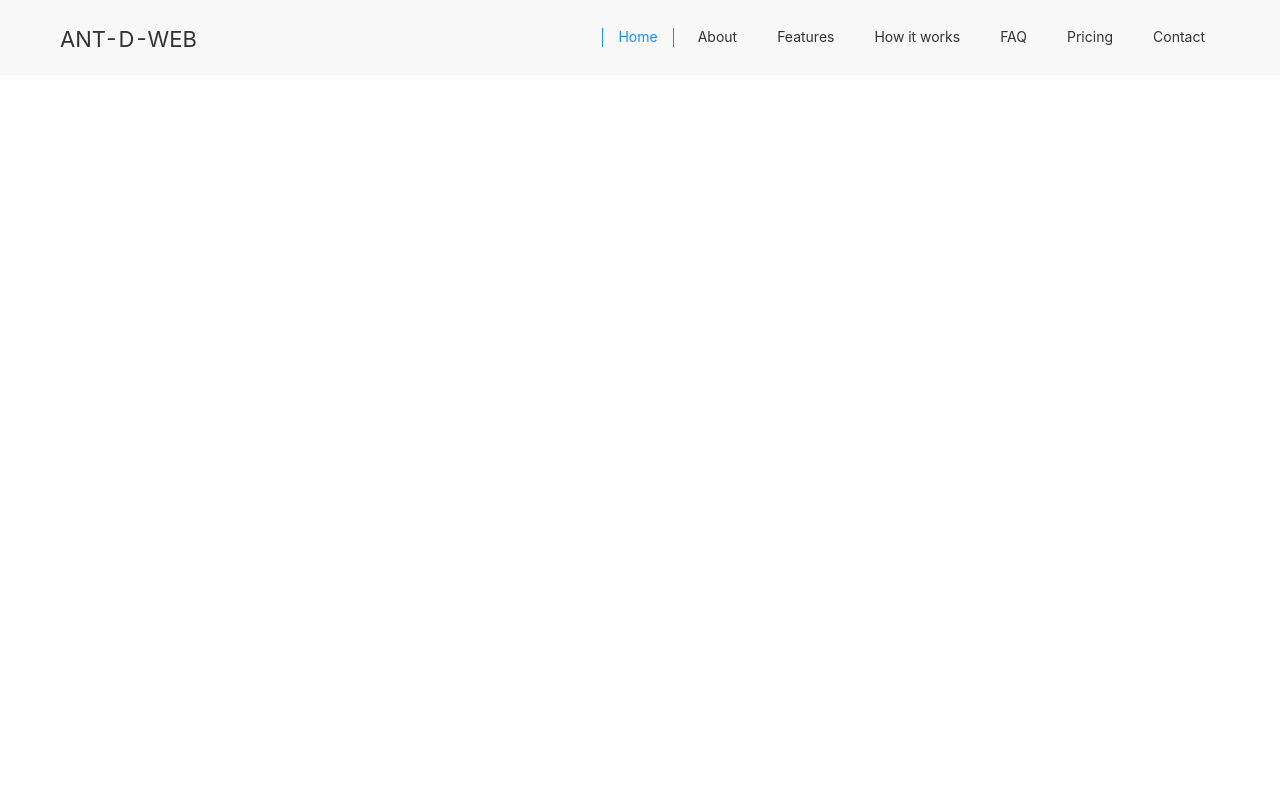
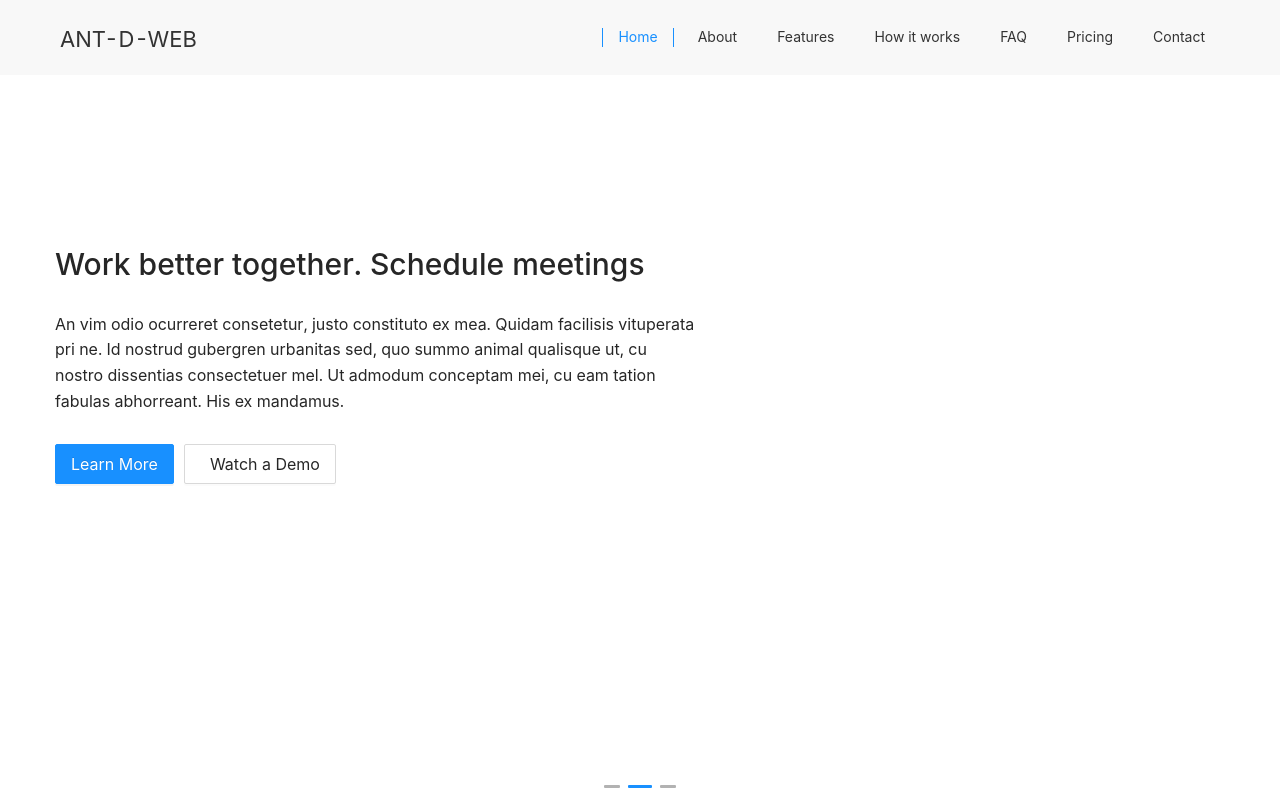
Before and after one commit to Rxavio/web-ant-design-react, a React (Create React App) app in the folder web-antd-react/: page / in a window 1280 px wide. Built offline with nearby package versions, Linux system fonts and the light colour scheme.

Commit message:
add about component

```diff
--- a/web-antd-react/src/App.js
+++ b/web-antd-react/src/App.js
@@ -2,8 +2,9 @@
 import './App.css';
 import 'antd/dist/antd.css';
 import AppHeader from './components/common/header';
+import AppHome from './views/home';
 import {  Layout } from 'antd';
-const { Header } = Layout;
+const { Header, Content } = Layout;
 
 function App() {
   return (
@@ -13,6 +14,11 @@
       <AppHeader/>
       </Header>
 
+      <Content>
+      <AppHome/>
+      </Content>
+
+
     </Layout>
   );
 }
--- /dev/null
+++ b/web-antd-react/src/components/home/hero.js
@@ -0,0 +1,47 @@
+import React from 'react';
+import { Button } from 'antd';
+
+import { Carousel } from 'antd';
+
+const items = [
+  {
+    key: '1',
+    title: 'Web and mobile payment built for developers',
+    content: 'An vim odio ocurreret consetetur, justo constituto ex mea. Quidam facilisis vituperata pri ne. Id nostrud gubergren urbanitas sed, quo summo animal qualisque ut, cu nostro dissentias consectetuer mel. Ut admodum conceptam mei, cu eam tation fabulas abhorreant. His ex mandamus.',
+  },
+  {
+    key: '2',
+    title: 'Work better together. Schedule meetings',
+    content: 'An vim odio ocurreret consetetur, justo constituto ex mea. Quidam facilisis vituperata pri ne. Id nostrud gubergren urbanitas sed, quo summo animal qualisque ut, cu nostro dissentias consectetuer mel. Ut admodum conceptam mei, cu eam tation fabulas abhorreant. His ex mandamus.',
+  },
+  {
+    key: '3',
+    title: 'The best app to increase your productivity',
+    content: 'An vim odio ocurreret consetetur, justo constituto ex mea. Quidam facilisis vituperata pri ne. Id nostrud gubergren urbanitas sed, quo summo animal qualisque ut, cu nostro dissentias consectetuer mel. Ut admodum conceptam mei, cu eam tation fabulas abhorreant. His ex mandamus.',
+  },
+]
+
+function AppHero() {
+  return (
+    <div id="hero" className="heroBlock">
+      <Carousel autoplay>
+        {items.map(item => {
+          return (
+            <div key={item.key} className="container-fluid">
+              <div className="content">
+                <h3>{item.title}</h3>
+                <p>{item.content}</p>
+                <div className="btnHolder">
+                  <Button type="primary" size="large">Learn More</Button>
+                  <Button size="large"><i className="fas fa-desktop"></i> Watch a Demo</Button>
+                </div>
+              </div>
+            </div>
+          );
+        })}
+      </Carousel>
+    </div>
+  );
+}
+
+export default AppHero;
--- /dev/null
+++ b/web-antd-react/src/views/home.js
@@ -0,0 +1,14 @@
+import React from 'react';
+import AppHero from '../components/home/hero';
+
+
+function AppHome() {
+  return (
+    <div className="main">
+      <AppHero/>
+
+    </div>
+  );
+}
+
+export default AppHome;
```
